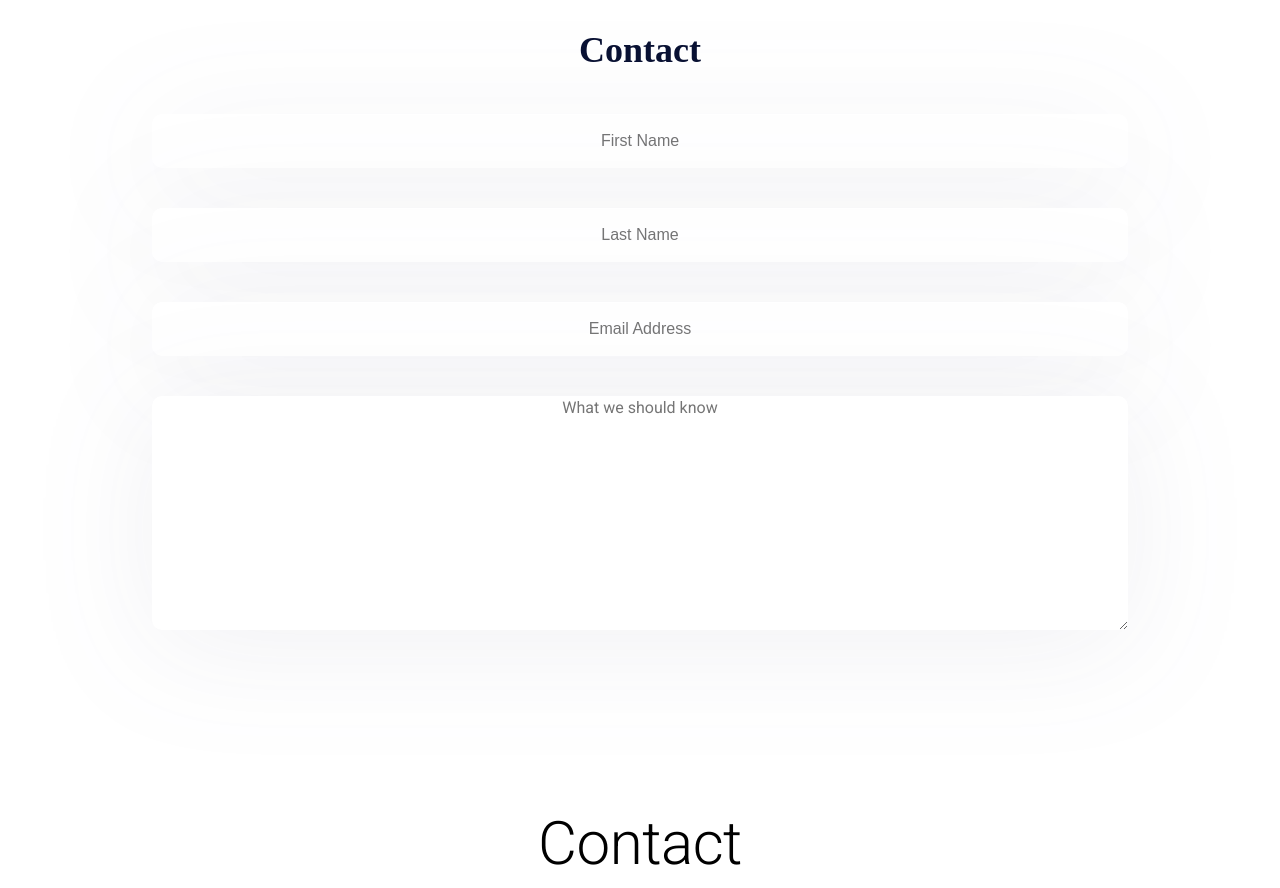
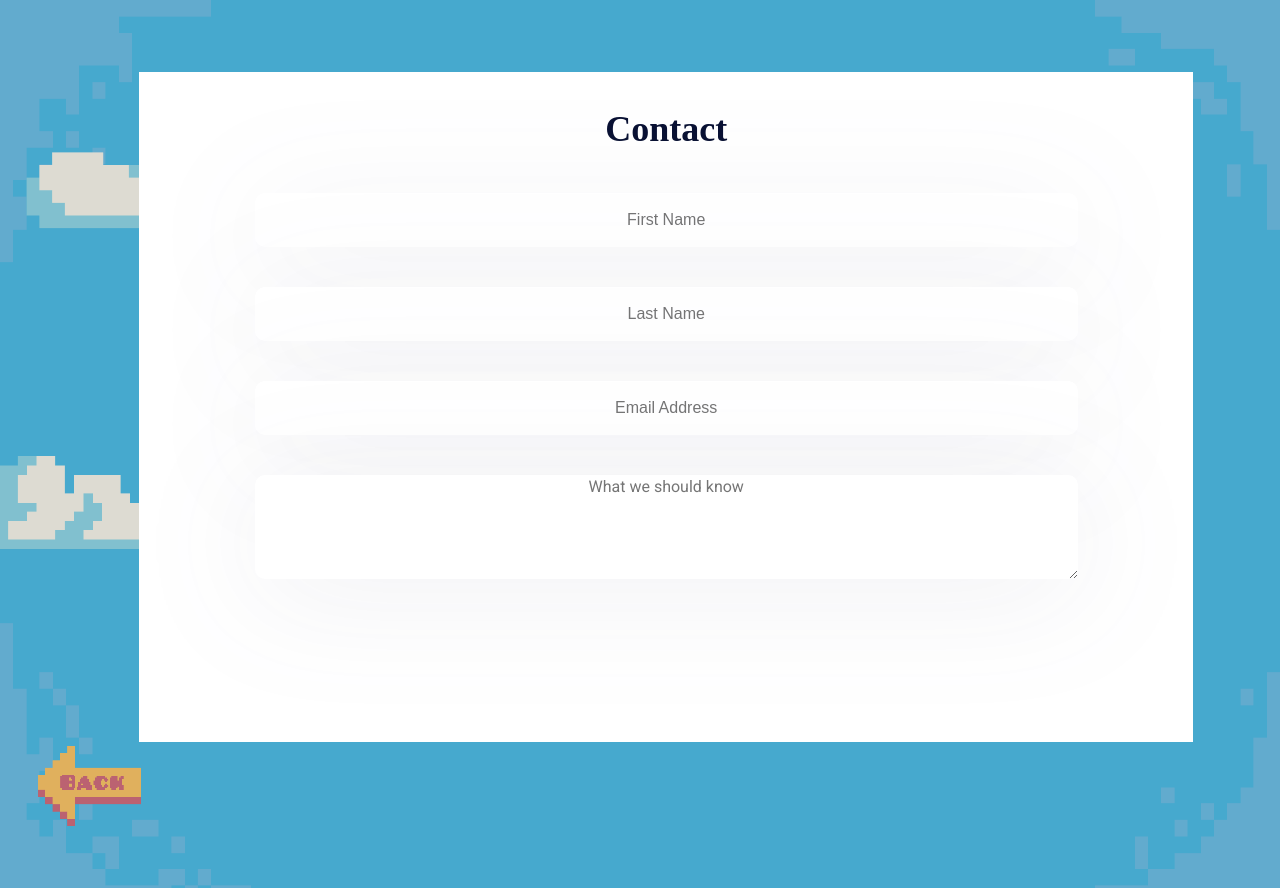
Before and after one commit to CallumFletcher/packhacks-2021, a React (Create React App) app in the folder client/: page /contact in a window 1280 px wide. After the commit the page ends 800 px from the top, so only its background shows below. Built offline with nearby package versions, Linux system fonts and the light colour scheme; no server answers.

Commit message:
As good as I'm willing to make it

```diff
--- a/client/src/pages/Contact.css
+++ b/client/src/pages/Contact.css
@@ -1,7 +1,11 @@
 .your-thoughts-container {
     background-color: #ffffff;
-    height: 100vh;
+    height: 80vh;
+    width: 80vw;
+    margin-left: 9vw;
+    margin-top: 9vh;
     text-align: center;
+    padding: 15px;
   }
 
   .your-thoughts-heading {
@@ -37,7 +41,7 @@
   .your-thoughts-textarea {
     color: #091133;
     width: 80%;
-    height: 230px;
+    height: 100px;
     border: 0;
     margin-bottom: 30px;
     font-family: "Roboto", sans-serif;
@@ -48,3 +52,17 @@
     border-radius: 10px;
     text-align: center;
   }
+
+  .backs {
+    position: absolute;
+    bottom: 9.5vh;
+    left: 3vw;
+    height: auto;
+    width: 8vw;
+  }
+
+  .bacs:hover {
+    width: 9.3vw;
+    filter: brightness(50%);
+    cursor: pointer;
+  }
--- a/client/src/pages/Contact.js
+++ b/client/src/pages/Contact.js
@@ -4,12 +4,62 @@ import "./Contact.css";
 import TextField from '@material-ui/core/TextField';
 import { useHistory } from "react-router-dom";
 import { Link } from 'react-router-dom';
+import Background from "../assets/HomeBackground.png";
+import "./About.css";
+import Back from "../assets/Back.png";
 
 
 const Contact = (props) => {
   const history = useHistory();
   return (
-    <Container>
+    <Container       style={{
+        backgroundImage: `url(${Background})`,
+        imageRendering: "pixelated",
+        backgroundSize: "100% 100%",
+        backgroundRepeat: "no-repeat",
+        minHeight: "100vh",
+        minWidth: "100%",
+        position: "fixed",
+        top: 0,
+        left: 0,
+        paddingBottom: '20vh'
+      }}>
+      <div id="background-wrap" style={{overflow: "hidden"}}>
+        <div class="x1">
+          <div class="cloud1"></div>
+        </div>
+
+        <div class="x2">
+          <div class="cloud2"></div>
+        </div>
+
+        <div class="x3">
+          <div class="cloud3"></div>
+        </div>
+
+        <div class="x4">
+          <div class="cloud4"></div>
+        </div>
+
+        <div class="x5">
+          <div class="cloud1"></div>
+        </div>
+
+        <div class="x6">
+          <div class="cloud2"></div>
+        </div>
+
+        <div class="x7">
+          <div class="cloud3"></div>
+        </div>
+
+        <div class="x8">
+          <div class="cloud4"></div>
+        </div>
+      </div>
+      <Link to="/">
+        <img className="backs" src={Back} alt="Back"></img>
+      </Link>
             <div className="your-thoughts-container" id="contact">
         <br></br>
         <div className="your-thoughts-heading">Contact</div>
@@ -32,81 +82,8 @@ const Contact = (props) => {
           ></textarea>
         </form>
         </div>
-      <Typography variant="h2" align="center">
-        Contact
-      </Typography>
     </Container>
  );
 };
 
 export default Contact;
-
-    // <section className="contact">
-
-    //   <Link to="/">
-    //   <div className="back-img"></div>
-    //   </Link>
-
-    //     <div className="contact-wrapper">
-
-    //     <TextField
-    //       id="filled-name-input"
-    //       label=" Name"
-    //       type="name"
-    //       variant="filled"
-    //       color="primary"
-    //       style = {{width: 300}}
-    //       InputLabelProps={{
-    //         style: {
-    //           textOverflow: 'ellipsis',
-    //           whiteSpace: 'nowrap',
-    //           overflow: 'hidden',
-    //           width: '100%',
-    //           color: 'black',
-    //         }
-    //       }}
-    //     />
-    //     <TextField
-    //       id="filled-name-input"
-    //       label=" Email"
-    //       type="email"
-    //       variant="filled"
-    //       color="primary"
-    //       style = {{width: 300}}
-    //       InputLabelProps={{
-    //         style: {
-    //           textOverflow: 'ellipsis',
-    //           whiteSpace: 'nowrap',
-    //           overflow: 'hidden',
-    //           width: '100%',
-    //           color: 'black'
-    //         }
-    //       }}
-    //     />
-    //     <TextField
-    //       id="filled-name-input"
-    //       label=" Text"
-    //       type="text"
-    //       variant="filled"
-    //       color="primary"
-    //       style = {{width: 300}}
-    //       InputLabelProps={{
-    //         style: {
-    //           textOverflow: 'ellipsis',
-    //           whiteSpace: 'nowrap',
-    //           overflow: 'hidden',
-    //           width: '100%',
-    //           color: 'black',
-    //         }
-    //       }}
-    //     />
-    //     <br/><br/>
-    //     <Button
-    //     variant="outlined"
-    //     color="primary"
-    //     >
-    //       Send Email
-    //     </Button>
-
-    //     </div>
-    //   </section>
--- a/client/src/pages/Login.js
+++ b/client/src/pages/Login.js
@@ -129,18 +129,10 @@ const Signup = (props) => {
               fullWidth
             />
           </Grid>
-
-          <Grid item xs={6}>
-            <Link to={"/"}>
-              <Button variant="contained" color="secondary"disableUnderline= "true" textDecoration= 'none'>
-                Cancel
-              </Button>
-            </Link>
-          </Grid>
           <Grid
             item
-            xs={6}
-            style={{ display: "flex",disableUnderline: "false", justifyContent: "flex-end", textDecoration: 'none', color: 'primary'}}
+            xs={7}
+            style={{ display: "flex",disableUnderline: "false", justifyContent: 'flex-end', alignItems: 'center', textDecoration: 'none', color: 'primary', width: '100px', marginRight: '50px'}}
           >
             <Button
               variant="contained"
```
Also changed, not shown: client/src/assets/LoginText.png (added).
